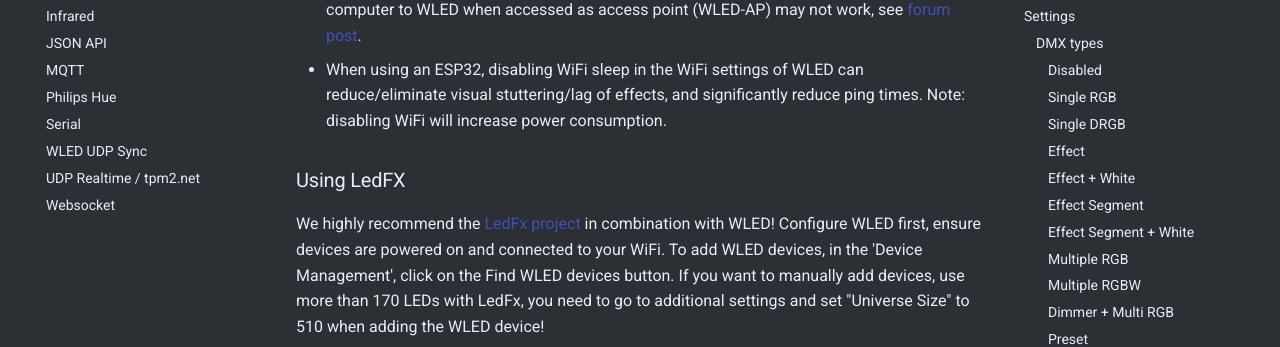
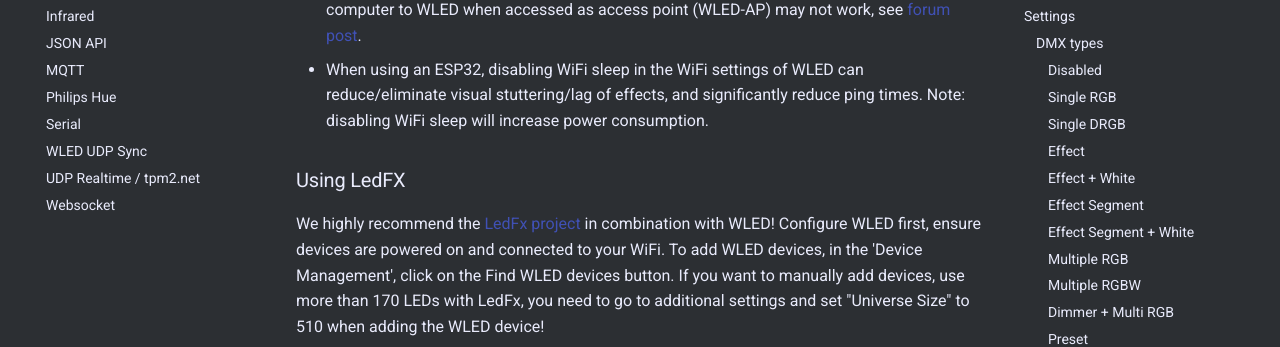
Before and after one commit to Aircoookie/WLED-Docs, an MkDocs documentation site: the page built from docs/interfaces/e1.31-dmx.md, in a window 1280 px wide and 900 px high, scrolled down 1083 px. Shown: the part 200-547 px from the top of the window. Built offline with MkDocs 1.6.1 and Material for MkDocs 9.7.7, drawn with Linux system fonts in a browser that asks for light colours; comment, search, counter and statistics services are not loaded.

Commit message:
Update e1.31-dmx.md
I think this is a typo

```diff
--- a/docs/interfaces/e1.31-dmx.md
+++ b/docs/interfaces/e1.31-dmx.md
@@ -33,7 +33,7 @@
 * For a fluent 25ms (40fps) or more framerate, it is recommended to use no more than 3 universes (510 LEDs).
 * Using multiple E1.31 sources to control a single WLED controller will impact performance. If possible it's recommended to avoid this.
 * Configure WLED to connect to [a WiFi Network](/features/settings#wifi-settings). It was observed that sending E1.31 from a computer to WLED when accessed as access point (WLED-AP) may not work, see [forum post](https://wled.discourse.group/t/sending-e1-31-when-in-ap-mode-may-not-work/407).
-* When using an ESP32, disabling WiFi sleep in the WiFi settings of WLED can reduce/eliminate visual stuttering/lag of effects, and significantly reduce ping times. Note: disabling WiFi will increase power consumption.
+* When using an ESP32, disabling WiFi sleep in the WiFi settings of WLED can reduce/eliminate visual stuttering/lag of effects, and significantly reduce ping times. Note: disabling WiFi sleep will increase power consumption.
 
 ### Using LedFX
 
```
